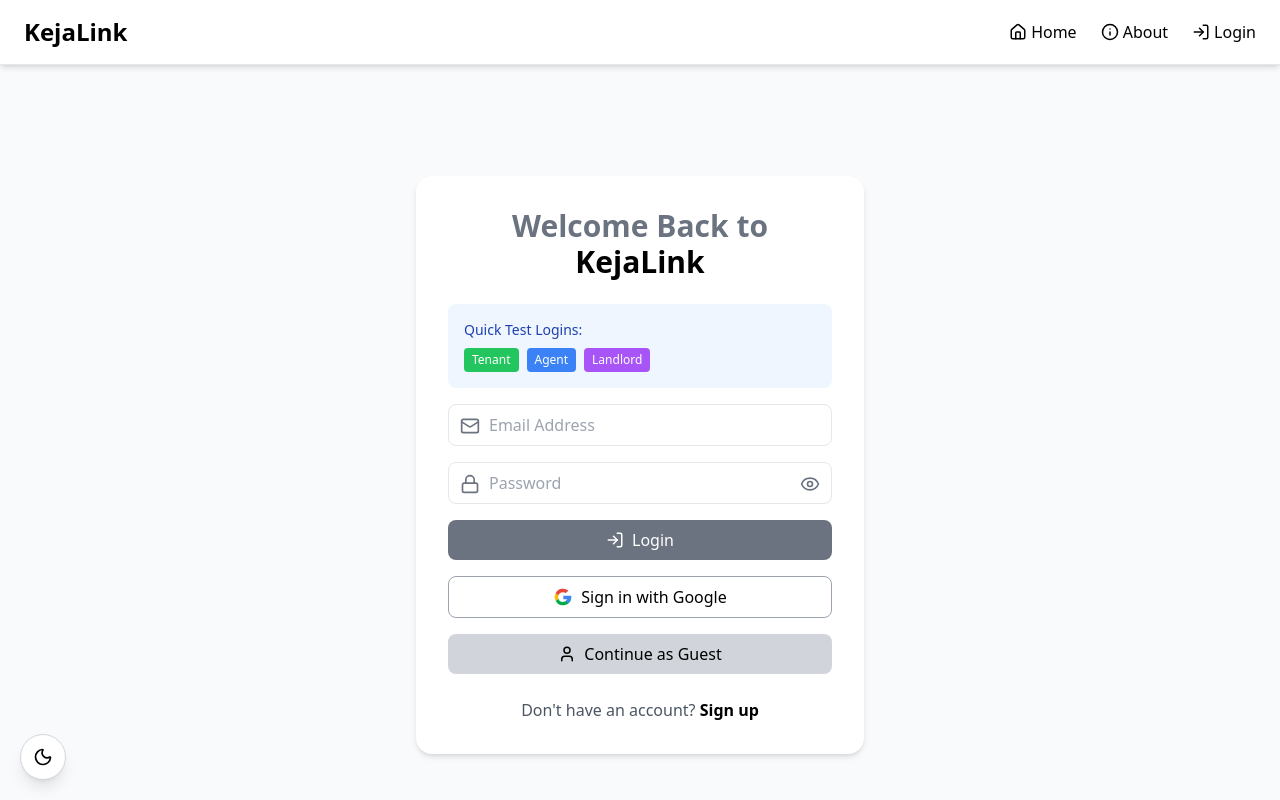
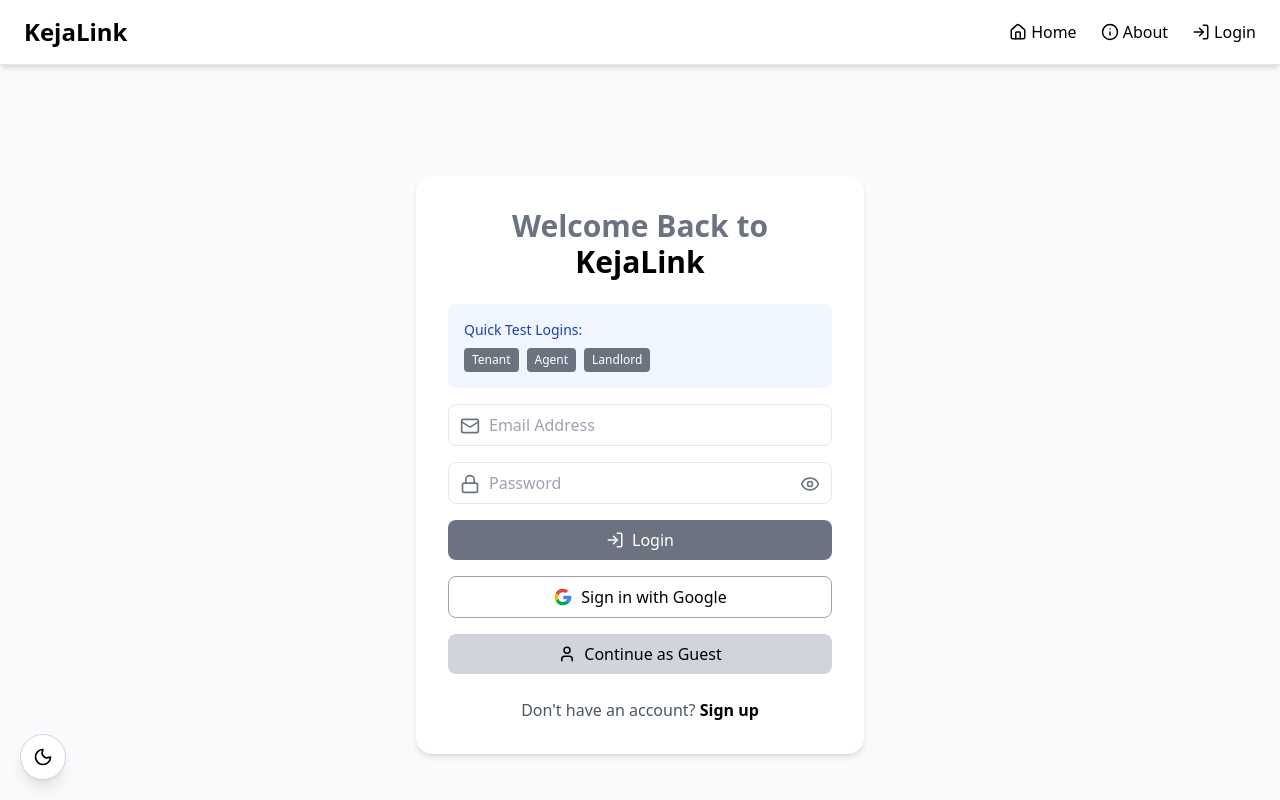
Before and after one commit to Chechep/Kejani, a React (Vite) app in the folder client/: page /login in a window 1280 px wide. Shown: the top 800 px of the page. Built offline with nearby package versions, Linux system fonts and the light colour scheme.

Commit message:
updated login

```diff
--- a/client/src/pages/Login.jsx
+++ b/client/src/pages/Login.jsx
@@ -73,24 +73,24 @@
         </h2>
 
         {/* Quick Test Buttons - Remove in production */}
-        <div className="mb-4 p-4 bg-blue-50 dark:bg-blue-900 rounded-lg">
+        <div className="mb-4 p-4 bg-blue-50 dark:bg-gray-700 rounded-lg">
           <p className="text-sm text-blue-800 dark:text-blue-200 mb-2">Quick Test Logins:</p>
           <div className="flex gap-2 flex-wrap">
             <button
               onClick={() => handleQuickLogin("tenant@kejani.com")}
-              className="px-2 py-1 text-xs bg-green-500 text-white rounded"
+              className="px-2 py-1 text-xs bg-gray-500 text-white hover:bg-black rounded"
             >
               Tenant
             </button>
             <button
               onClick={() => handleQuickLogin("agent@kejani.com")}
-              className="px-2 py-1 text-xs bg-blue-500 text-white rounded"
+              className="px-2 py-1 text-xs bg-gray-500 text-white hover:bg-black rounded"
             >
               Agent
             </button>
             <button
               onClick={() => handleQuickLogin("golfheights@house.com")}
-              className="px-2 py-1 text-xs bg-purple-500 text-white rounded"
+              className="px-2 py-1 text-xs bg-gray-500 text-white hover:bg-black rounded"
             >
               Landlord
             </button>
```
